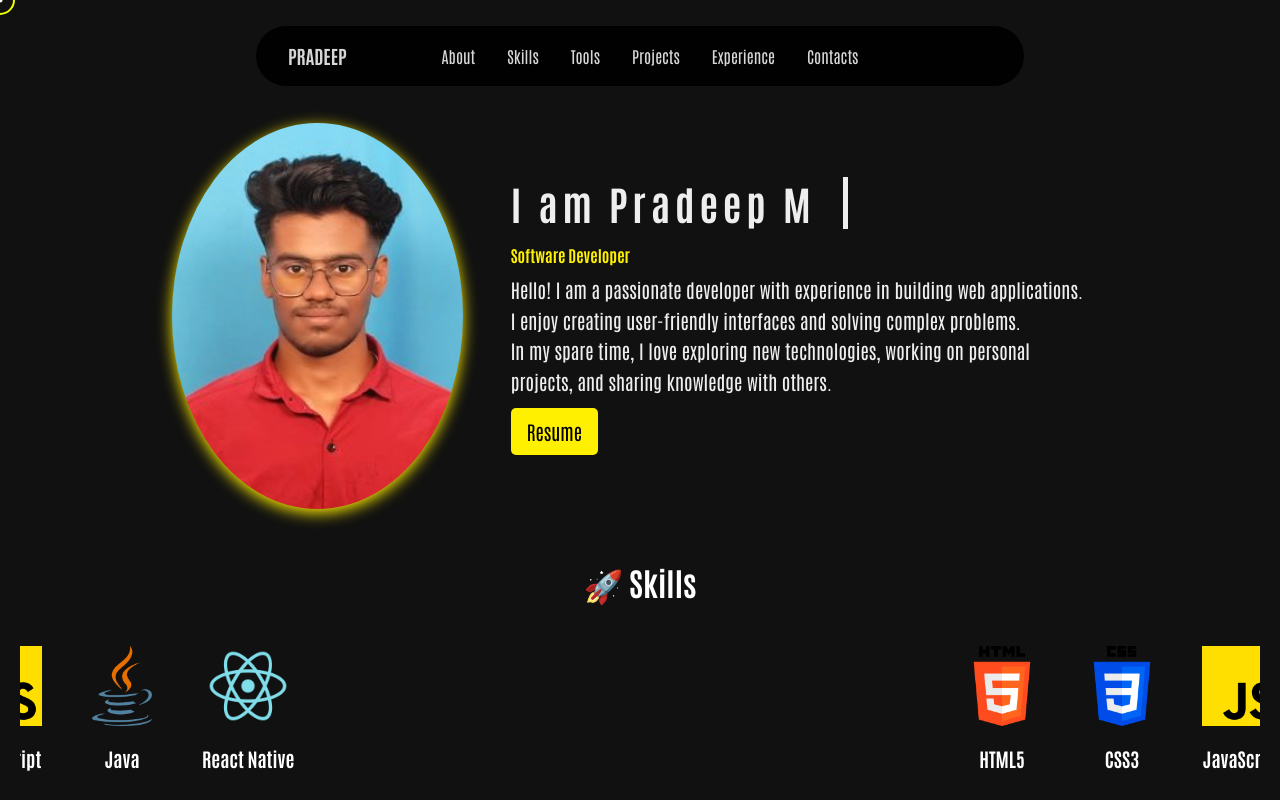
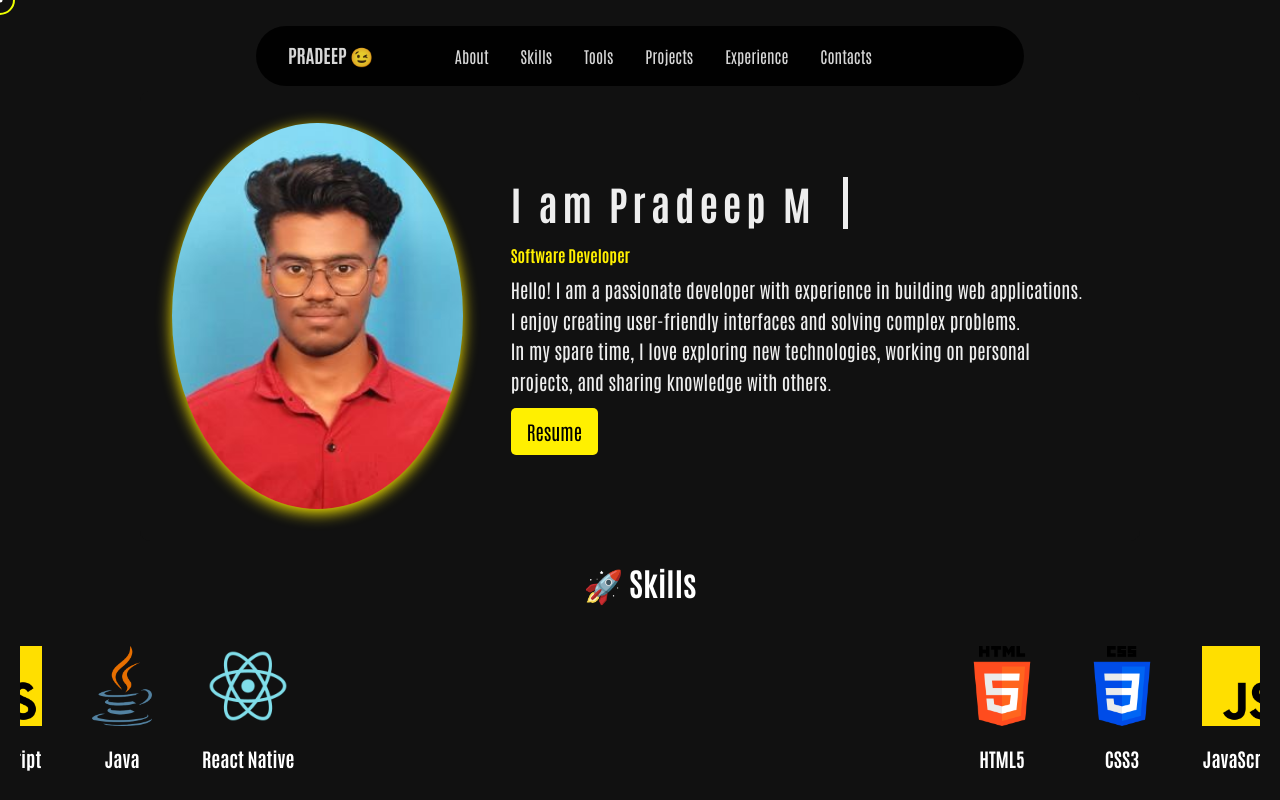
Before and after one commit to Pradeep-848/Portfolio, a React (Vite) app: page / in a window 1280 px wide. Shown: the top 800 px of the page. Built offline with nearby package versions, Linux system fonts and the light colour scheme.

Commit message:
Update Layout.jsx

```diff
--- a/src/components/Layout.jsx
+++ b/src/components/Layout.jsx
@@ -30,7 +30,7 @@ function Layout() {
   return (
     <>
       <header>
-        <h3>PRADEEP</h3>
+        <h3>PRADEEP 😉</h3>
         <nav className={isOpen ? "responsive_nav" : ""}>
           <a href="#about" onClick={() => scrollToSection(aboutRef)}>About</a>
           <a href="#skills" onClick={() => scrollToSection(skillsRef)}>Skills</a>
```
